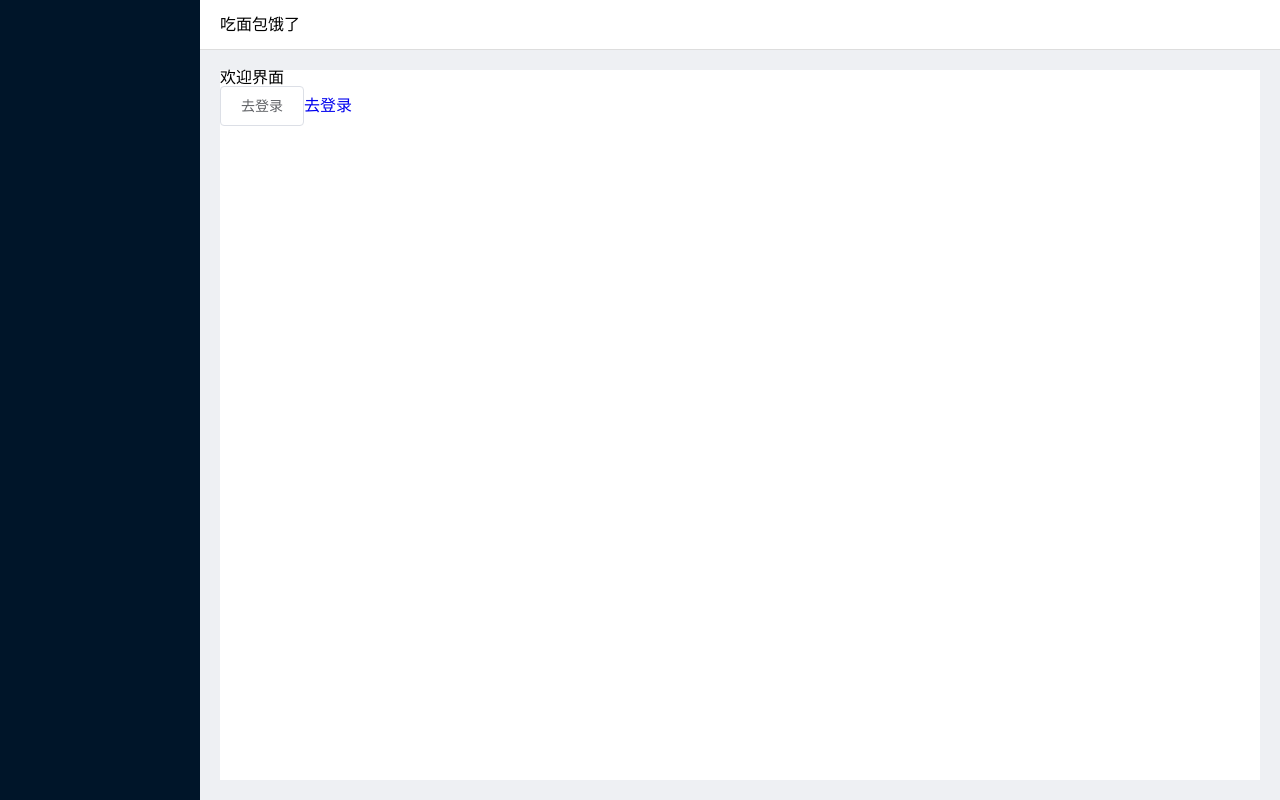
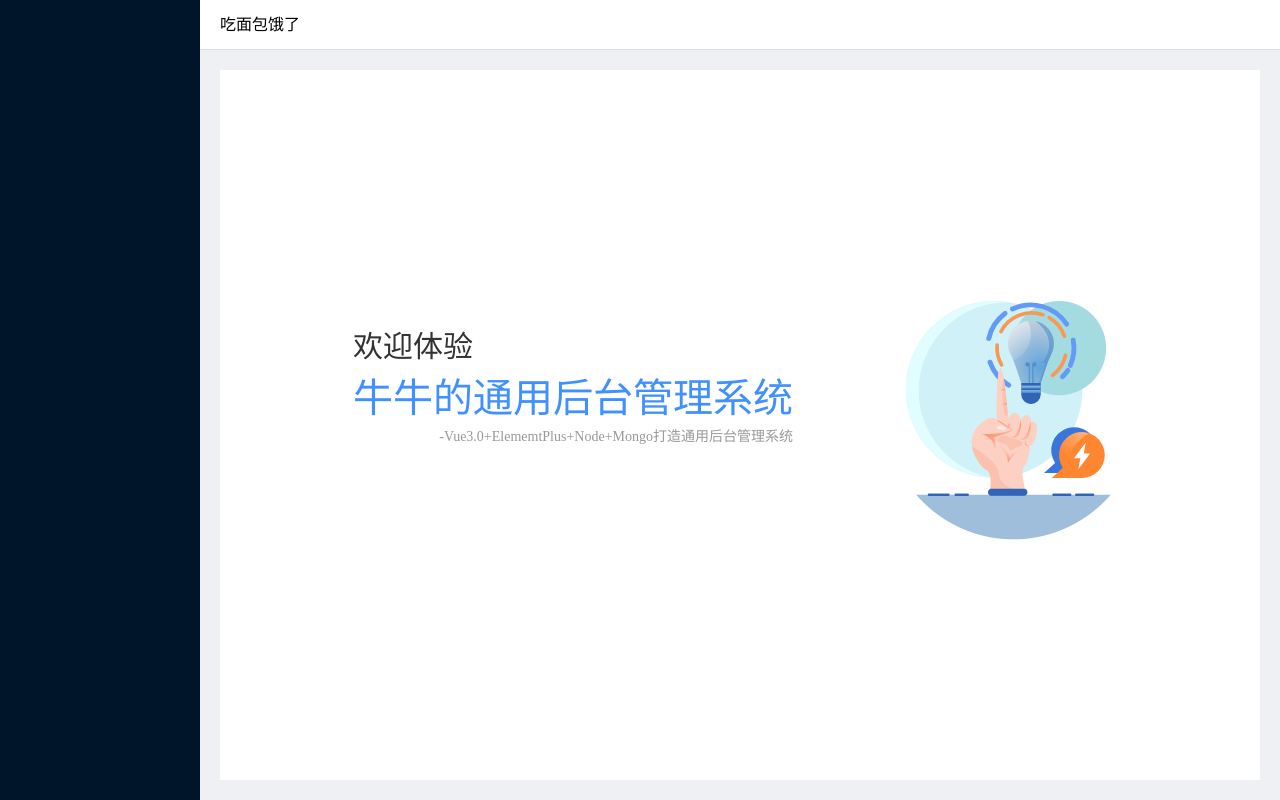
Before and after one commit to niuzhiwei/manager-fe, a Vue app: page /#/welcome in a window 1280 px wide. Built offline with nearby package versions, Linux system fonts and the light colour scheme.

Commit message:
完成欢迎页面

```diff
--- a/src/views/Welcome.vue
+++ b/src/views/Welcome.vue
@@ -1,8 +1,11 @@
 <template>
   <div class="welcome">
-    <h1>欢迎界面</h1>
-    <el-button>去登录</el-button>
-    <router-link to="/login">去登录</router-link>
+    <div class="content">
+      <div class="sub-title">欢迎体验</div>
+      <div class="title">牛牛的通用后台管理系统</div>
+      <div class="desc">-Vue3.0+ElememtPlus+Node+Mongo打造通用后台管理系统</div>
+    </div>
+    <div class="img"></div>
   </div>
 </template>
 
@@ -12,5 +15,39 @@ export default {
 };
 </script>
 
-<style lang='sass' scoped>
+<style lang='scss' scoped>
+.welcome {
+  display: flex;
+  align-items: center;
+  justify-content: center;
+  height: 100%;
+  .content {
+    position: relative;
+    bottom: 40px;
+    .sub-title {
+      font-size: 30px;
+      line-height: 42px;
+      color: #333;
+    }
+    .title {
+      font-size: 40px;
+      line-height: 62px;
+      color: #4091ff;
+    }
+    .desc {
+      text-align: right;
+      font-size: 14px;
+      color: #999;
+    }
+  }
+  .img {
+    margin-left: 105px;
+    width: 229px;
+    height: 249px;
+    background-image: url("./../assets/imgs/welcome.png");
+    background-size: 100% 100%;
+    -moz-background-size: cover; /* 老版本的 Firefox */
+    background-repeat: no-repeat;
+  }
+}
 </style>
```
Also changed, not shown: src/assets/imgs/welcome.png (added), src/assets/logo.png (deleted).
